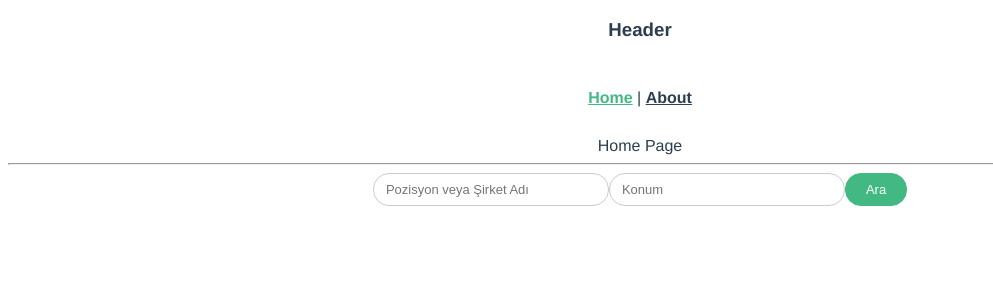
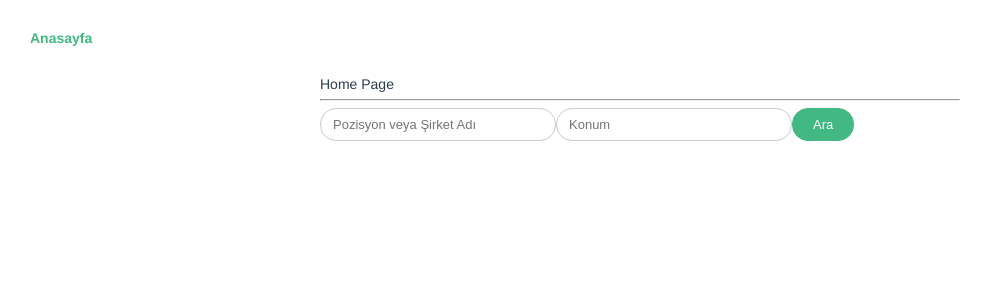
Before and after one commit to salih03455/VueCase, a Vue app: page / in a window 1280 px wide. Shown: the top 300 px of the page, without its empty margins (0-993 px from the left). Built offline with nearby package versions, Linux system fonts and the light colour scheme.

Commit message:
jobdetail page added and general edited

```diff
--- a/public/api/JobList.json
+++ b/public/api/JobList.json
@@ -9,7 +9,7 @@
         "companyName": "Testoğlu Lahmacun Pide Ve Kebap-1",
         "durationDay": 0,
         "durationDayText": "Taze çıktı!-1",
-        "imageUrl": "http://localhost/bluecollar/Company/Job/000/000/000/avatar/13920170713010155805.jpg",
+        "imageUrl": "https://via.placeholder.com/100x100",
         "distance": "8,53 km yakınında-1",
         "latitude": 41.050968170166023,
         "longitude": 29.062856674194339,
@@ -22,7 +22,7 @@
         "companyName": "Testoğlu Lahmacun Pide Ve Kebap-2",
         "durationDay": 0,
         "durationDayText": "Taze çıktı!-2",
-        "imageUrl": "http://localhost/bluecollar/Company/Job/000/000/000/avatar/13920170713010155805.jpg",
+        "imageUrl": "https://via.placeholder.com/100x100",
         "distance": "8,53 km yakınında-2",
         "latitude": 41.050968170166023,
         "longitude": 29.062856674194339,
@@ -35,7 +35,7 @@
         "companyName": "Testoğlu Lahmacun Pide Ve Kebap-3",
         "durationDay": 0,
         "durationDayText": "Taze çıktı!-3",
-        "imageUrl": "http://localhost/bluecollar/Company/Job/000/000/000/avatar/13920170713010155805.jpg",
+        "imageUrl": "https://via.placeholder.com/100x100",
         "distance": "8,53 km yakınında-3",
         "latitude": 41.050968170166023,
         "longitude": 29.062856674194339,
--- a/src/App.vue
+++ b/src/App.vue
@@ -1,9 +1,11 @@
 <template>
   <div id="app">
     <Header />
-    <transition name="slide" mode="out-in">
-      <router-view/>
-    </transition>
+    <div class="content">
+      <transition name="slide" mode="out-in">
+        <router-view/>
+      </transition>
+    </div>
   </div>
 </template>
 
@@ -14,7 +16,6 @@
   font-family: Avenir, Helvetica, Arial, sans-serif;
   -webkit-font-smoothing: antialiased;
   -moz-osx-font-smoothing: grayscale;
-  text-align: center;
   color: #2c3e50;
 }
 
@@ -29,6 +30,12 @@
       color: #42b983;
     }
   }
+}
+
+.content {
+  width: 640px;
+  margin: auto;
+  max-width: 100%;
 }
 
 .slide-enter {
--- a/src/assets/scss/style.scss
+++ b/src/assets/scss/style.scss
@@ -1,3 +1,9 @@
+body {
+  padding: 0;
+  margin: 0;
+  font-size: 14px;
+}
+
 input {
   outline: none;
   font-size: 13px;
@@ -17,3 +23,8 @@ input {
     cursor: pointer;
   }
 }
+
+a {
+  text-decoration: none;
+  color: #2c3e50;
+}
--- a/src/components/Header.vue
+++ b/src/components/Header.vue
@@ -1,9 +1,7 @@
 <template>
 	<div class="header">
-		<h3>Header</h3>
 		<div id="nav">
-			<router-link to="/">Home</router-link> |
-			<router-link to="/about">About</router-link>
+			<router-link to="/">Anasayfa</router-link>
 		</div>
 	</div>
 </template>
--- a/src/router/index.js
+++ b/src/router/index.js
@@ -2,6 +2,7 @@ import Vue from 'vue'
 import VueRouter from 'vue-router'
 import Home from '../views/Home.vue'
 import JobList from '../views/JobList'
+import JobDetail from '../views/JobDetail'
 
 Vue.use(VueRouter)
 
@@ -15,6 +16,11 @@ const routes = [
     path: '/joblist',
     name: 'Job List',
     component: JobList
+  },
+  {
+    path: '/jobdetail/:id',
+    name: 'Job Detail',
+    component: JobDetail
   }
 ]
 
--- a/src/store/index.js
+++ b/src/store/index.js
@@ -14,6 +14,11 @@ export default new Vuex.Store({
   },
   actions: {
   },
+  getters: {
+    getJobList(state) {
+      return state.jobList
+    }
+  },
   modules: {
   }
 })
--- /dev/null
+++ b/src/views/JobDetail.vue
@@ -0,0 +1,22 @@
+<template>
+  <div class="job-detail">
+    <h1>This is an jobdetail page</h1>
+
+  </div>
+</template>
+<style lang="scss">
+
+</style>
+<script>
+export default {
+  name: 'JobDetail',
+  data() {
+    return {
+      jobDetail: {}
+    }
+  },
+  created() {
+    // this.jobList = this.$store.getters.getJobList
+  }
+}
+</script>
--- a/src/views/JobList.vue
+++ b/src/views/JobList.vue
@@ -1,5 +1,49 @@
 <template>
-  <div class="joblist">
+  <div class="job-list">
     <h1>This is an joblist page</h1>
+    <div class="job" v-for="job in jobList" :key="job.jobId">
+      <router-link :to="{ path: `/jobdetail/${job.jobId}` }">
+        <div class="job-position" v-html="job.positionName"></div>
+        <div class="job-company" v-html="job.companyName"></div>
+      </router-link>
+    </div>
   </div>
 </template>
+<style lang="scss">
+  .job {
+    display: block;
+    border: 1px solid #ddd;
+    border-radius: 10px;
+    margin-bottom: 15px;
+    transition: .3s;
+    a {
+      display: block;
+      padding: 15px;
+    }
+    &:hover {
+      background: #42b983;
+      border-color: #42b983;
+      a {
+        color: #fff;
+      }
+    }
+  }
+</style>
+<script>
+export default {
+  name: 'JobList',
+  data() {
+    return {
+      jobList: []
+    }
+  },
+  created() {
+    const jobs = this.$store.getters.getJobList
+    if (jobs.length) {
+      this.jobList = this.$store.getters.getJobList
+    } else {
+      this.$router.push('/')
+    }
+  }
+}
+</script>
```
